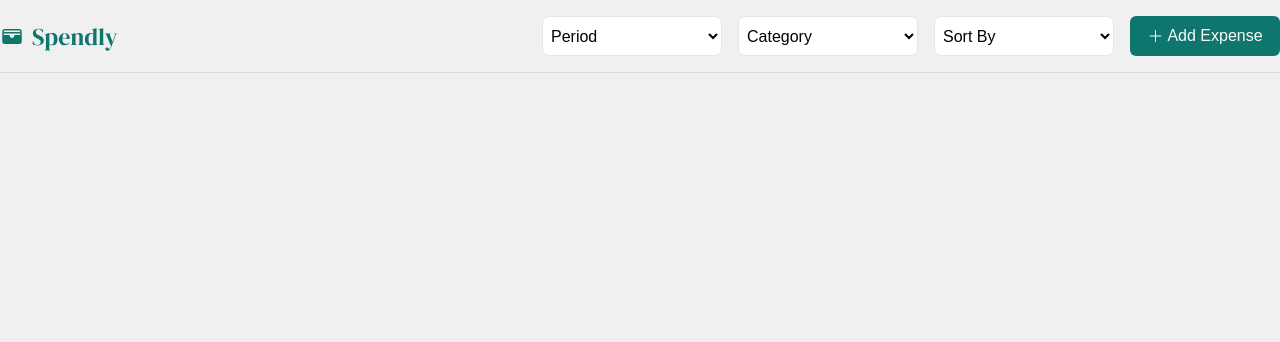
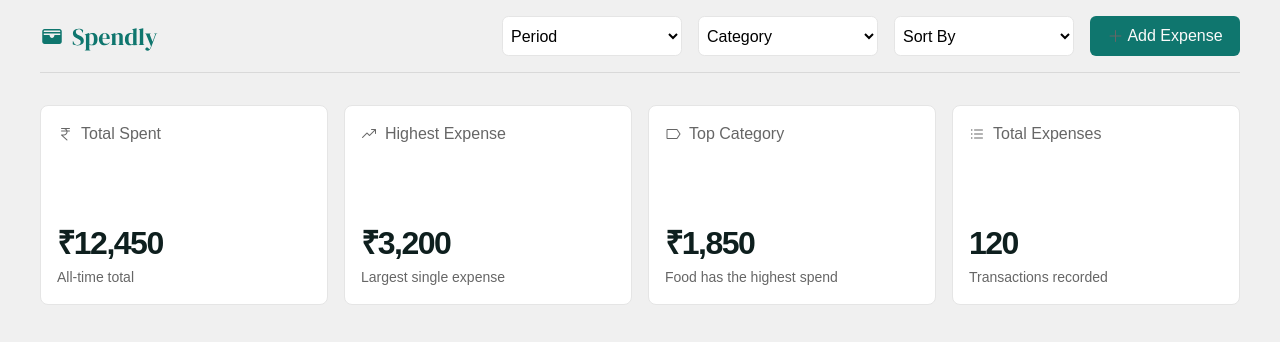
Before and after one commit to ganeshxdandu/spendly, a plain HTML site: page index.html in a window 1280 px wide. Drawn offline with nearby package versions, Linux system fonts and the light colour scheme; a web font is replaced by a local one.

Commit message:
Cards Added

```diff
--- a/css/main.css
+++ b/css/main.css
@@ -8,7 +8,7 @@ body{
 
 .container{
     padding: 0 84px;
-    max-width: 1440px;
+    max-width: 1200px;
     margin: 0 auto;
 }
 
@@ -69,3 +69,60 @@ option{
     color: #fafafa;
     font-size: 1rem;
 }
+
+.cards{
+    margin-top: 2rem;
+    width: 100%;
+    height: 200px;
+}
+
+.cards .container{
+    width: 100%;
+    height: 100%;
+    display: flex;
+    align-items: center;
+    justify-content: space-between;
+    padding: 0;
+    gap: 1rem;
+}
+
+.card{
+    background-color: var(--color-surface);
+    border: 0.5px solid var(--color-card-border);
+    border-radius: 0.5rem;
+    height: 100%;
+    width: 100%;
+    padding: 1rem;
+    box-sizing: border-box;
+    display: flex;
+    flex-direction: column;
+    justify-content: space-between;
+}
+
+.card .label{
+    display: flex;
+    align-items: center;
+    gap: 0.5rem;
+}
+
+.card .label h5, i{
+    font-size: 1rem;
+    color: var(--color-text-body);
+    font-size: 1rem;
+    font-weight: 500;
+}
+
+.card .value h2{
+    font-size: 2rem;
+    color: var(--color-text-heading);
+    margin: 0;
+    font-weight: 700;
+    letter-spacing: -1.5px;
+}
+
+.card .value p{
+    font-size: 0.875rem;
+    color: var(--color-text-body);
+    margin: 0;
+    font-weight: 400;
+}
--- a/index.html
+++ b/index.html
@@ -60,6 +60,51 @@
                 </div>
             </div>
         </div>
+
+        <div class="cards">
+            <div class="container">
+                <div class="card total-spent">
+                    <div class="label">
+                        <i class="ph ph-currency-inr"></i>
+                        <h5>Total Spent</h5>
+                    </div>
+                    <div class="value">
+                        <h2>₹12,450</h2>
+                        <p>All-time total</p>
+                    </div>
+                </div>
+                <div class="card highest-expense">
+                    <div class="label">
+                        <i class="ph ph-trend-up"></i>
+                        <h5>Highest Expense</h5>
+                    </div>
+                    <div class="value">
+                        <h2>₹3,200</h2>
+                        <p>Largest single expense</p>
+                    </div>
+                </div>
+                <div class="card top-category">
+                    <div class="label">
+                        <i class="ph ph-tag-simple"></i>
+                        <h5>Top Category</h5>
+                    </div>
+                    <div class="value">
+                        <h2>₹1,850</h2>
+                        <p>Food has the highest spend</p>
+                    </div>
+                </div>
+                <div class="card total-expenses">
+                    <div class="label">
+                        <i class="ph ph-list-bullets"></i>
+                        <h5>Total Expenses</h5>
+                    </div>
+                    <div class="value">
+                        <h2>120</h2>
+                        <p>Transactions recorded</p>
+                    </div>
+                </div>
+            </div>
+        </div>
     </div>
 </body>
 </html>
```
